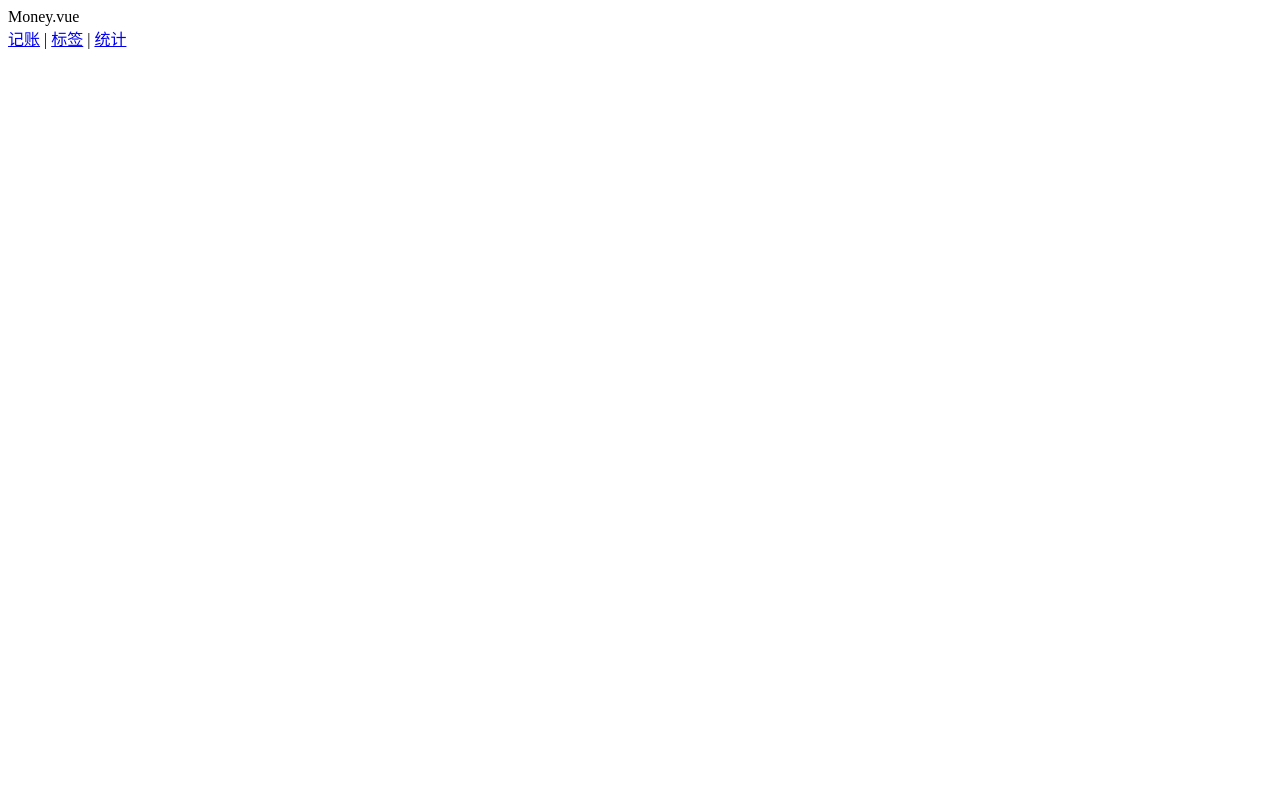
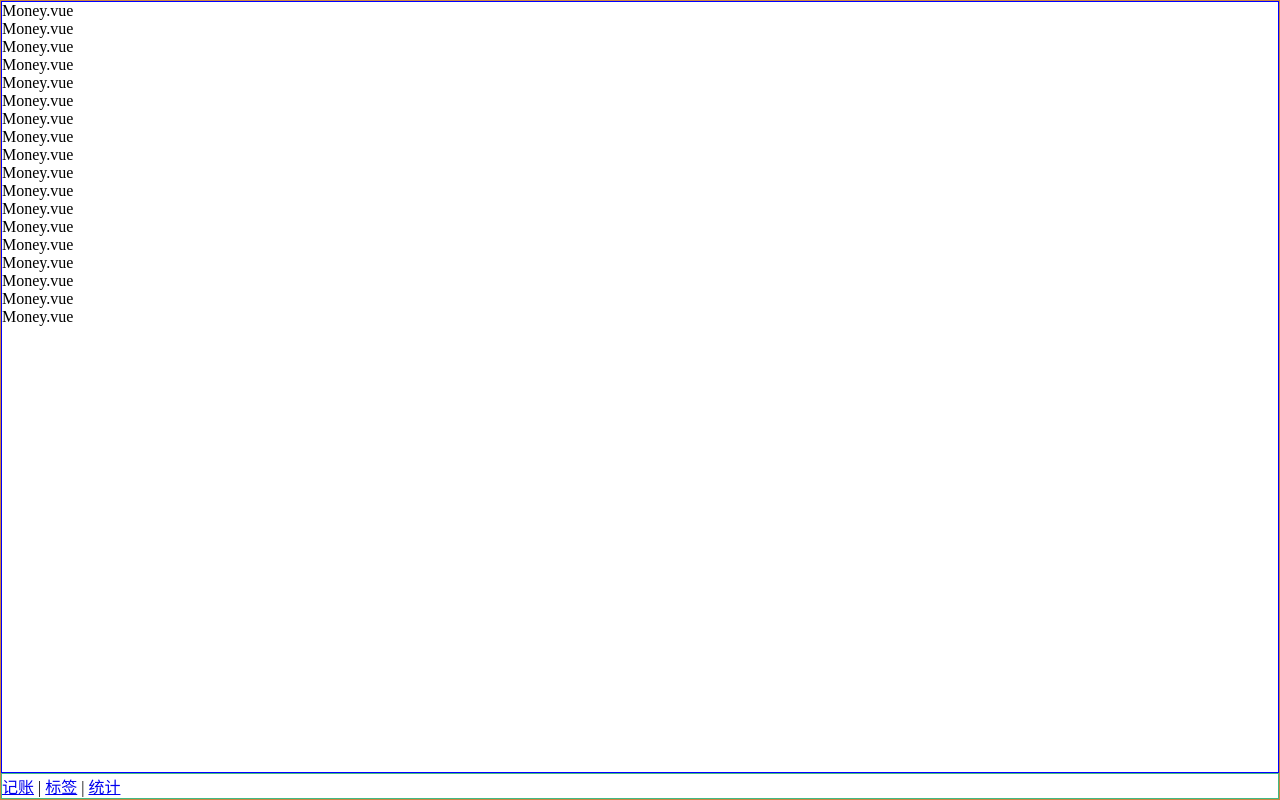
Before and after one commit to Byakuyako/morneyWeb, a Vue app: page /#/money in a window 1280 px wide. Built offline with nearby package versions, Linux system fonts and the light colour scheme.

Commit message:
Money 页面布局

```diff
--- a/src/App.vue
+++ b/src/App.vue
@@ -7,6 +7,11 @@
 </template>
 
 <style lang="scss">
+*{
+  margin: 0;
+  padding: 0;
+  box-sizing: border-box;
+}
 #app {
   font-family: Avenir, Helvetica, Arial, sans-serif;
   -webkit-font-smoothing: antialiased;
--- a/src/components/Nav.vue
+++ b/src/components/Nav.vue
@@ -1,5 +1,5 @@
 <template>
-  <div>
+  <div class="nav">
     <router-link to="/money">记账</router-link>
     |
     <router-link to="/labels">标签</router-link>
@@ -15,5 +15,7 @@
 </script>
 
 <style lang="scss" scoped>
-
+  .nav {
+    border: 1px solid #42b983;
+  }
 </style>
--- a/src/views/Money.vue
+++ b/src/views/Money.vue
@@ -1,5 +1,26 @@
 <template>
-  <div>Money.vue
+  <div class="nav-wrapper">
+    <div class="content">
+      <p>Money.vue</p>
+      <p>Money.vue</p>
+      <p>Money.vue</p>
+      <p>Money.vue</p>
+      <p>Money.vue</p>
+      <p>Money.vue</p>
+      <p>Money.vue</p>
+      <p>Money.vue</p>
+      <p>Money.vue</p>
+      <p>Money.vue</p>
+      <p>Money.vue</p>
+      <p>Money.vue</p>
+      <p>Money.vue</p>
+      <p>Money.vue</p>
+      <p>Money.vue</p>
+      <p>Money.vue</p>
+      <p>Money.vue</p>
+      <p>Money.vue</p>
+
+    </div>
     <Nav/>
   </div>
 </template>
@@ -11,5 +32,15 @@
 </script>
 
 <style lang="scss" scoped>
-
+  .nav-wrapper {
+    border: 1px solid peru;
+    display: flex;
+    flex-direction: column;
+    height: 100vh;
+  }
+  .content {
+    border: 1px solid blue;
+    overflow: auto;
+    flex-grow: 1; //尽量不更多的空间给content
+  }
 </style>
```
